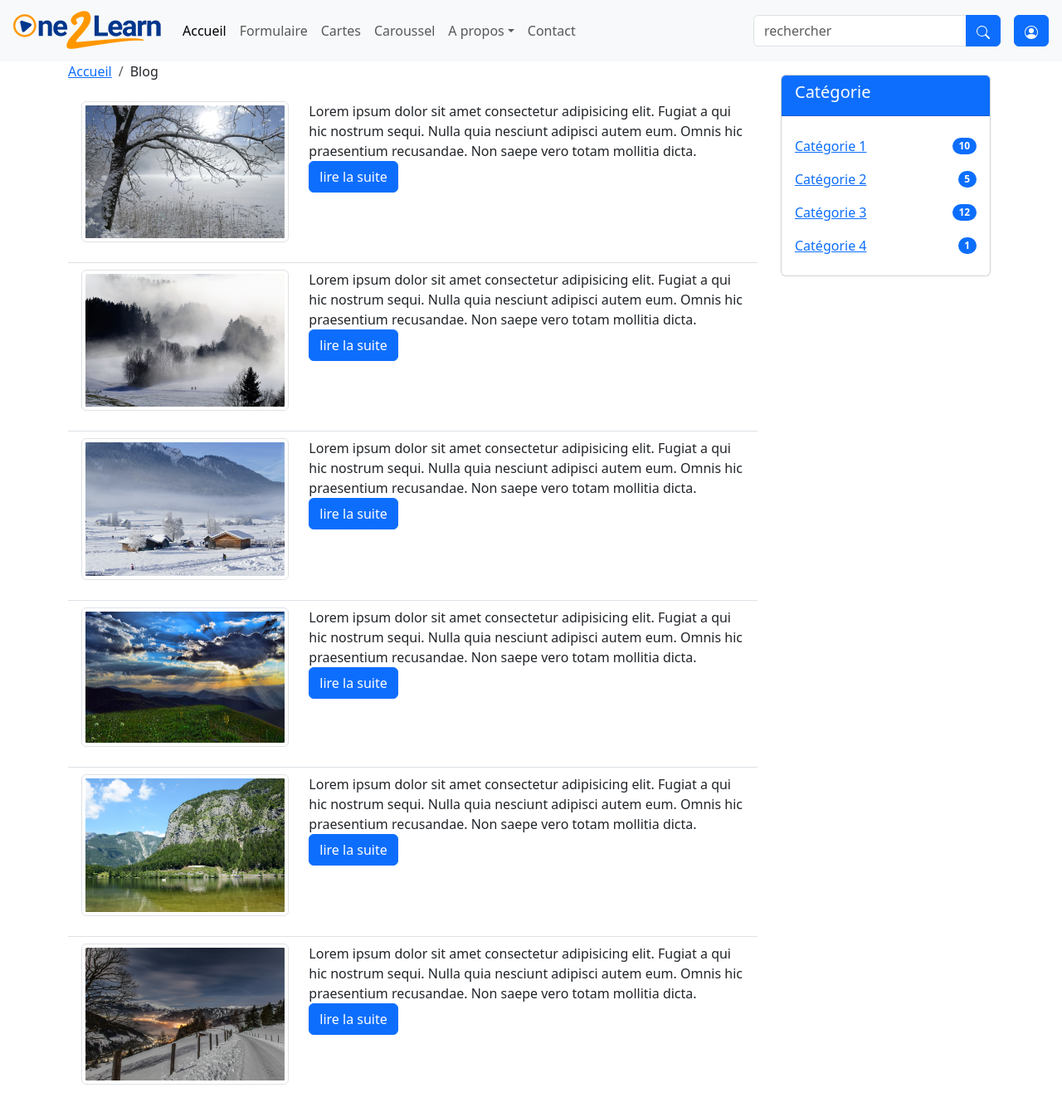
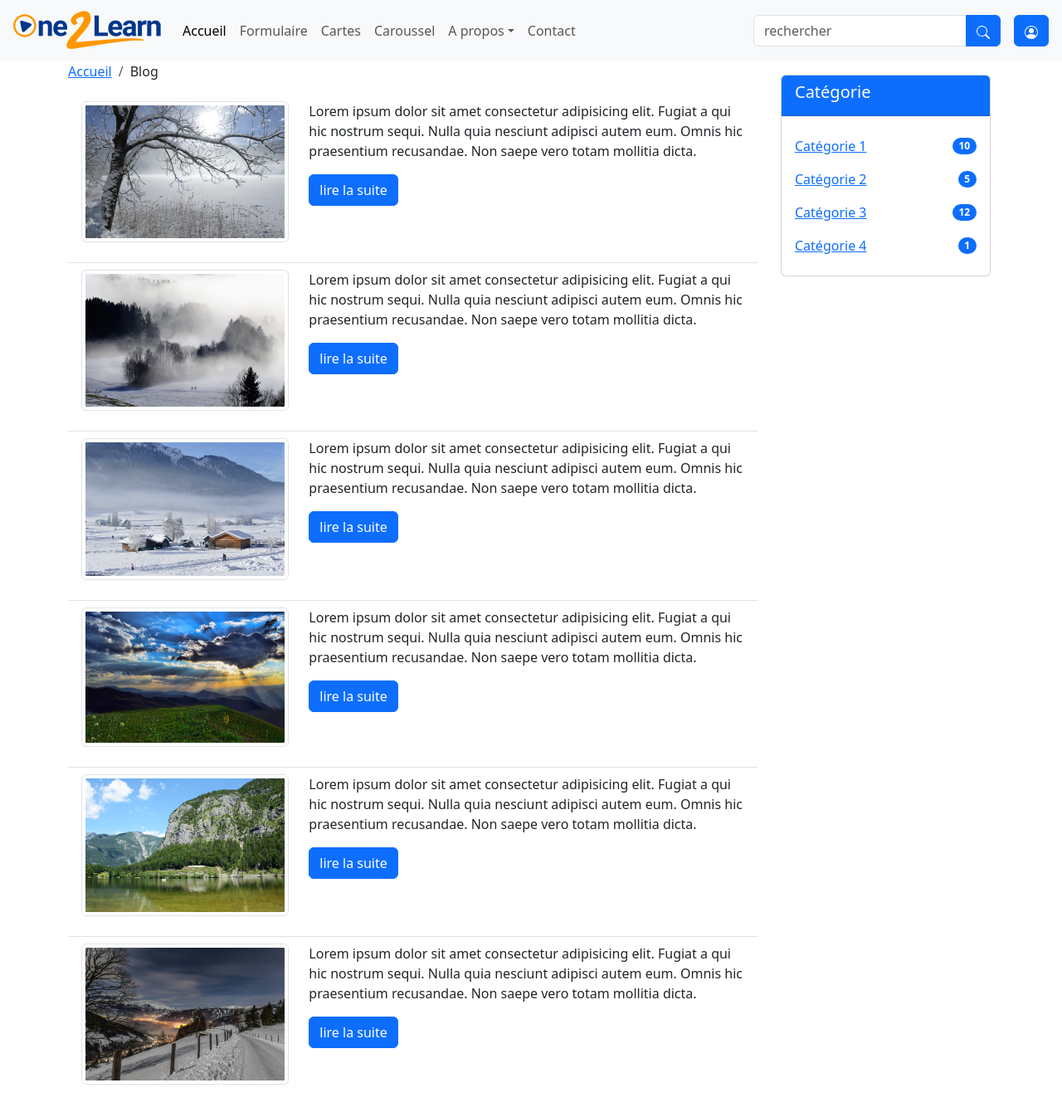
Before and after one commit to iyahiani/react, a React (Create React App) app: page /ariane in a window 1280 px wide. Shown: the whole page at 83% size. Built offline with nearby package versions, Linux system fonts and the light colour scheme.

Commit message:
modif header

```diff
--- a/src/components/fileAriane.js
+++ b/src/components/fileAriane.js
@@ -34,7 +34,7 @@ const MyFileAriane = () => {
                                         vero
                                         totam mollitia dicta.
                                         <p>
-                                            <a className="btn btn-primary ">
+                                            <a className="btn btn-primary my-3">
                                                 lire la suite
                                             </a>
                                         </p>
@@ -54,7 +54,7 @@ const MyFileAriane = () => {
                                         saepe
                                         vero
                                         totam mollitia dicta.
-                                        <p>
+                                        <p className="my-3">
                                             <a className="btn btn-primary ">
                                                 lire la suite
                                             </a>
@@ -75,7 +75,7 @@ const MyFileAriane = () => {
                                         saepe
                                         vero
                                         totam mollitia dicta.
-                                        <p>
+                                        <p className="my-3">
                                             <a className="btn btn-primary ">
                                                 lire la suite
                                             </a>
@@ -96,7 +96,7 @@ const MyFileAriane = () => {
                                         saepe
                                         vero
                                         totam mollitia dicta.
-                                        <p>
+                                        <p className="my-3">
                                             <a className="btn btn-primary ">
                                                 lire la suite
                                             </a>
@@ -117,7 +117,7 @@ const MyFileAriane = () => {
                                         saepe
                                         vero
                                         totam mollitia dicta.
-                                        <p>
+                                        <p className="my-3">
                                             <a className="btn btn-primary ">
                                                 lire la suite
                                             </a>
@@ -138,7 +138,7 @@ const MyFileAriane = () => {
                                         saepe
                                         vero
                                         totam mollitia dicta.
-                                        <p>
+                                        <p className="my-3">
                                             <a className="btn btn-primary ">
                                                 lire la suite
                                             </a>
```
